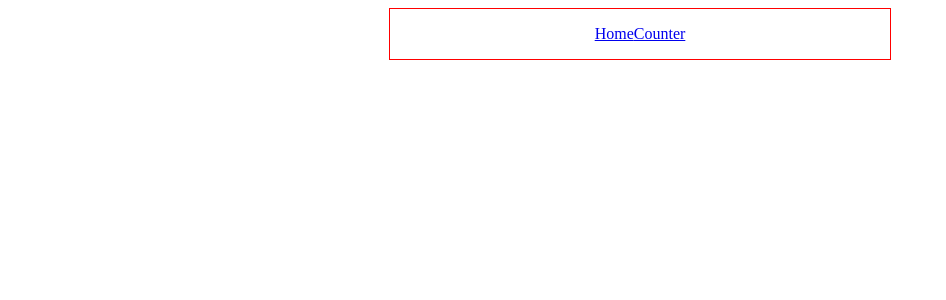
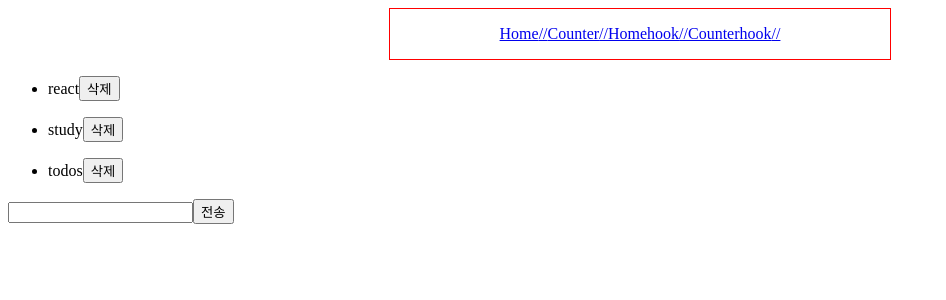
Before and after one commit to jaehokim12/Klounge-todolist, a React (Create React App) app: page /homehook in a window 1280 px wide. Shown: the top 300 px of the page, without its empty margins (0-946 px from the left). Built offline with nearby package versions, Linux system fonts and the light colour scheme.

Commit message:
List_hook

```diff
--- a/src/App.js
+++ b/src/App.js
@@ -6,6 +6,8 @@ import Nav from './components/nav';
 import { Provider } from 'react-redux';
 import createStore from './store/index';
 import reducers from './reducers';
+import Counterhook from './routes/counterhook';
+import Homehook from './routes/homehook';
 const store = createStore(reducers);
 
 class App extends Component {
@@ -17,6 +19,8 @@ class App extends Component {
           <Provider store={store}>
             <Route exact path="/" component={Home} />
             <Route path="/Counter" component={Counter} />
+            <Route path="/Counterhook" component={Counterhook} />
+            <Route path="/homehook" component={Homehook} />
           </Provider>
         </Switch>
       </Router>
--- a/src/components/count.jsx
+++ b/src/components/count.jsx
@@ -1,13 +1,18 @@
 import React, { Component } from 'react';
 import { connect } from 'react-redux';
-import { decreaseCount, increaseCount } from '../actions/count';
+
 import * as actions from '../actions/count';
 class Count extends Component {
   constructor(props) {
     super(props);
+
+    this.state = {
+      test: 'test case',
+    };
   }
   render() {
     console.log(this.props);
+
     const { countstate, increase, decrease } = this.props;
 
     return (
--- /dev/null
+++ b/src/components/counthook.jsx
@@ -0,0 +1,21 @@
+import React from 'react';
+import { useSelector, useDispatch } from 'react-redux';
+import * as actions from '../actions/count';
+
+const Counter = () => {
+  const dispatch = useDispatch();
+  //   console.log(useSelector);
+  const { count } = useSelector(state => {
+    return state.count;
+  });
+  console.log('count', { count });
+  return (
+    <div>
+      <div>{`count:${count}`}</div>
+      <button onClick={() => dispatch(actions.increaseCount(count))}>+</button>
+      <button onClick={() => dispatch(actions.decreaseCount(count))}>-</button>
+    </div>
+  );
+};
+
+export default Counter;
--- a/src/components/Nav.js
+++ b/src/components/nav.jsx
@@ -8,6 +8,8 @@ class Nav extends Component {
       navlist: [
         { to: '/', title: 'Home' },
         { to: '/Counter', title: 'Counter' },
+        { to: '/homehook', title: 'Homehook' },
+        { to: '/Counterhook', title: 'Counterhook' },
       ],
     };
   }
@@ -22,7 +24,10 @@ class Nav extends Component {
           //         {navlist.title}
           // </button>
           <div key={index}>
-            <Link to={navlist.to}>{navlist.title}</Link>
+            <Link to={navlist.to}>
+              {navlist.title}
+              //
+            </Link>
           </div>
         ))}
       </div>
--- /dev/null
+++ b/src/components/todohook.jsx
@@ -0,0 +1,50 @@
+import React, { useState } from 'react';
+
+function Todohook() {
+  const [todolists, setTodolist] = useState([
+    { id: 0, title: 'react' },
+    { id: 1, title: 'study' },
+    { id: 2, title: 'todos' },
+  ]);
+  const [inputvalue, setInputvalue] = useState('');
+  const deletlist = e => {
+    setTodolist([...todolists.filter(lists => lists.id != e.target.value)]);
+  };
+  const addList = e => {
+    setTodolist([
+      ...todolists,
+      { id: todolists.length + 1, title: e.target.value },
+    ]);
+    setInputvalue('');
+  };
+
+  return (
+    <div>
+      <div>
+        {todolists.map(list => (
+          <ul>
+            <li>
+              {list.title}
+              <button value={list.id} onClick={deletlist}>
+                삭제
+              </button>
+            </li>
+          </ul>
+        ))}
+      </div>
+      <div>
+        <input
+          value={inputvalue}
+          onChange={e => {
+            setInputvalue(e.target.value);
+          }}
+        ></input>
+        <button value={inputvalue} onClick={addList}>
+          전송
+        </button>
+      </div>
+    </div>
+  );
+}
+
+export default Todohook;
--- /dev/null
+++ b/src/routes/counterhook.js
@@ -0,0 +1,13 @@
+import React, { Component } from 'react';
+import Counterhook from '../components/counthook';
+class counterhook extends Component {
+  render() {
+    return (
+      <div>
+        <Counterhook />
+      </div>
+    );
+  }
+}
+
+export default counterhook;
--- /dev/null
+++ b/src/routes/homehook.js
@@ -0,0 +1,11 @@
+import React from 'react';
+import Todohook from '../components/todohook';
+function homehook() {
+  return (
+    <div>
+      <Todohook />
+    </div>
+  );
+}
+
+export default homehook;
```
Also changed, not shown: src/components/todohoook.jsx (deleted, +0 -7 lines), src/components/todo.jsx (renamed from src/components/Todo.js).
